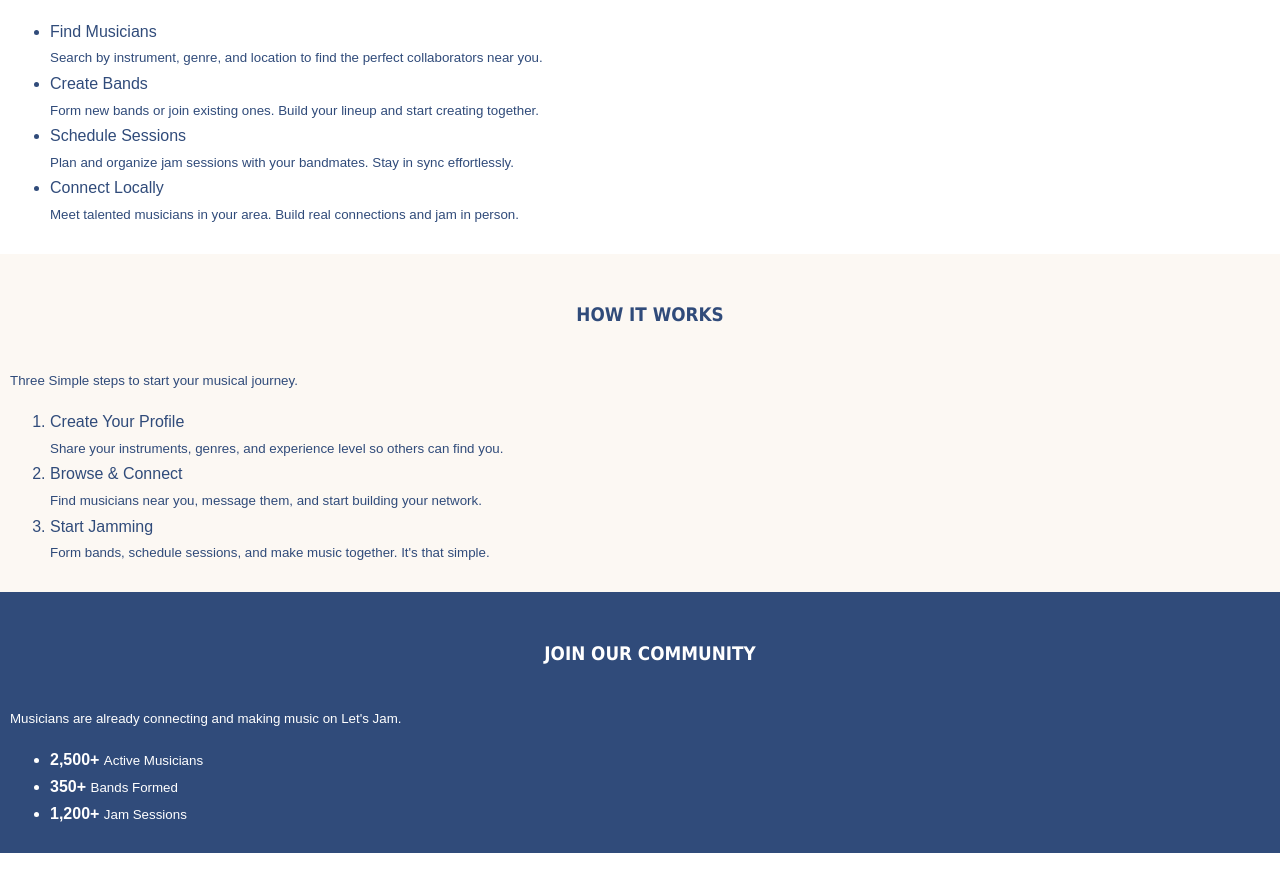
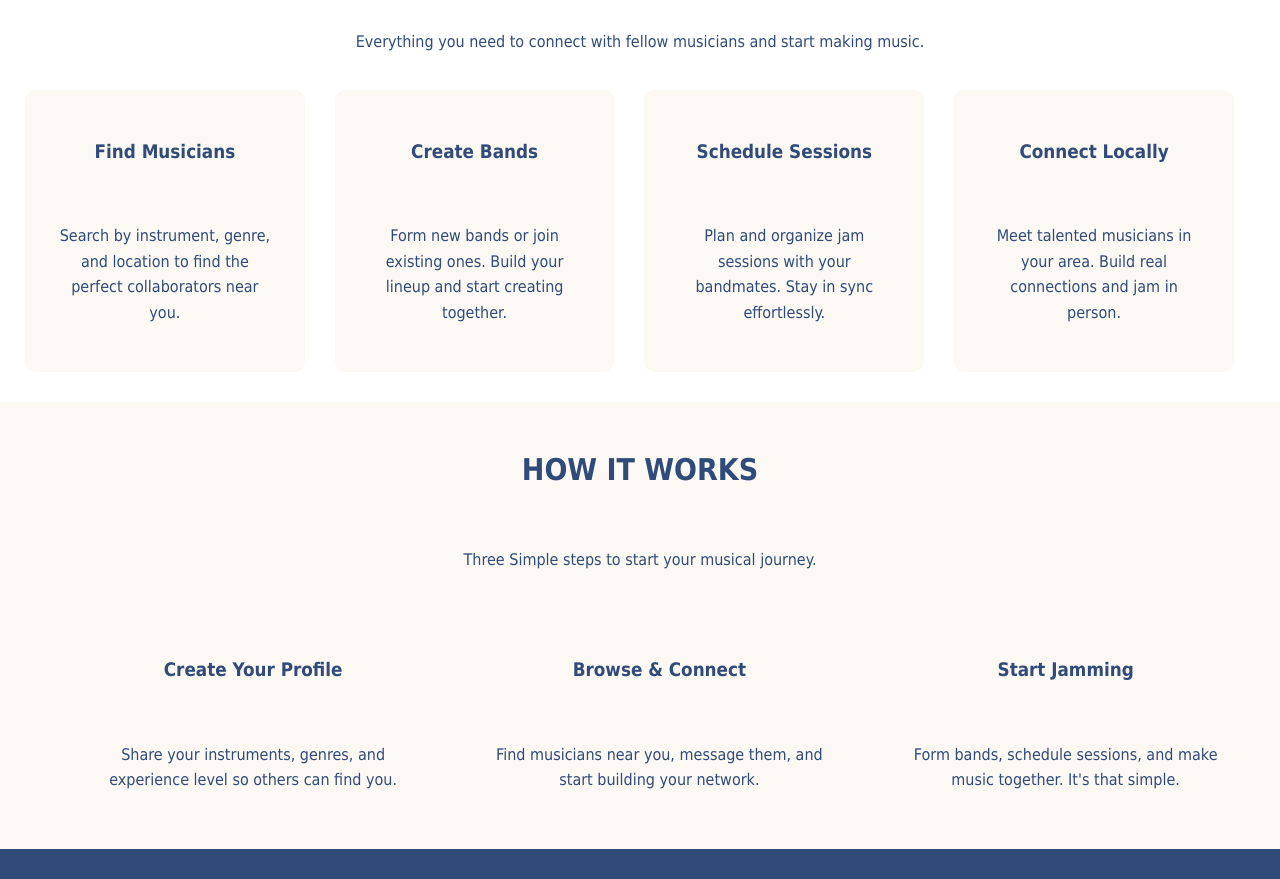
Before and after one commit to imhubgitting/html-lets-jam, a plain HTML site: page index.html in a window 1280 px wide. Shown: the part 534-1413 px from the top of the page. Drawn offline with Linux system fonts and the light colour scheme.

Commit message:
improved the css styling for index.html

```diff
--- a/css/style.css
+++ b/css/style.css
@@ -32,69 +32,98 @@ a {
 a:hover {
   color: #b34d12;
 }
-.text-area {
-  /*
-  border: 5px red solid;
 
-  border-width: 3px;
-  border-bottom-width: 10px;
-  */
+.features,
+.how-it-works,
+.join-our-community {
+  background-color: #ffffff;
+  color: #304b7a;
+  padding: 10px;
 
   width: 100%;
+  height: auto;
+  box-sizing: border-box;
+  overflow: hidden;
 }
 .features {
-  background-color: #ffffff;
-  color: #304b7a;
-  /*
-  border: 5px red solid;
-
-  border-width: 3px;
-  border-bottom-width: 10px;
-  */
-  padding: 10px;
-  width: 100%;
+  padding-top: 30px;
+  padding-bottom: 30px;
 }
-.features h3 {
+.features h2,
+.how-it-works h2,
+.join-our-community h2 {
+  font-family: "Tahoma";
+  text-align: center;
+  font-size: 30px;
+  padding: 20px;
+  border: 10px;
+}
+.features h3,
+.how-it-works h3,
+.join-our-community h3 {
   font-family: "Tahoma";
   text-align: center;
   padding: 20px;
   border: 10px;
 }
+.features p,
+.how-it-works p,
+.join-our-community p {
+  font-family: "Tahoma";
+  text-align: center;
+  display: block;
+  padding: 20px;
+}
+.features .block,
+.how-it-works .block,
+.join-our-community .block {
+  float: left;
+  width: 25%;
+  padding: 10px;
+  box-sizing: border-box;
+  list-style: none;
+}
+.features .block {
+  background-color: #fcf8f3;
+
+  margin-left: 15px;
+  margin-right: 15px;
+  width: 22.2%;
+  border-radius: 10px;
+}
 .how-it-works {
   background-color: #fcf8f3;
   color: #304b7a;
-  /*
-  border: 5px red solid;
-
-  border-width: 3px;
-  border-bottom-width: 10px;
-  */
-  padding: 10px;
-  width: 100%;
+}
+.how-it-works h2 {
+  font-family: "Tahoma";
 }
 .how-it-works h3 {
   font-family: "Tahoma";
-  text-align: center;
-  padding: 20px;
-  border: 10px;
 }
+
+.how-it-works small {
+  font-family: "Tahoma";
+}
+.how-it-works .block {
+  width: 33.3%;
+}
+
 .join-our-community {
   background-color: #304b7a;
   color: #ffffff;
-  /*
-  border: 5px red solid;
-
-  border-width: 3px;
-  border-bottom-width: 10px;
-  */
-  padding: 10px;
-  width: 100%;
 }
 .join-our-community h3 {
   font-family: "Tahoma";
-  text-align: center;
-  padding: 20px;
-  border: 10px;
+  color: #cb5615;
+  font-size: xx-large;
+  margin: 0;
+}
+.join-our-community p {
+  margin: 0;
+}
+.join-our-community .block {
+  width: 33.3%;
 }
 .ready-to-jam {
   background-color: #ffffff;
--- a/index.html
+++ b/index.html
@@ -30,83 +30,92 @@
           <a href="pages/signup.html"><h2>Sign Up</h2></a>
         </nav>
       </div>
-      <div class="text-area">
+
       <div class="features">
-          <h3>KEY FEATURES</h3>
-          <small
-            >Everything you need to connect with fellow musicians and start
-            making music.
-          </small>
-          <ul>
-            <li>Find Musicians</li>
-            <small>
+        <h2>KEY FEATURES</h2>
+        <p>
+          Everything you need to connect with fellow musicians and start making
+          music.
+        </p>
+
+        <div class="block">
+          <h3>Find Musicians</h3>
+          <p>
             Search by instrument, genre, and location to find the perfect
             collaborators near you.
-            </small>
-            <li>Create Bands</li>
-            <small>
+          </p>
+        </div>
+        <div class="block">
+          <h3>Create Bands</h3>
+          <p>
             Form new bands or join existing ones. Build your lineup and start
             creating together.
-            </small>
-            <li>Schedule Sessions</li>
-            <small>
+          </p>
+        </div>
+        <div class="block">
+          <h3>Schedule Sessions</h3>
+          <p>
             Plan and organize jam sessions with your bandmates. Stay in sync
             effortlessly.
-            </small>
-            <li>Connect Locally</li>
-            <small>
-              Meet talented musicians in your area. Build real connections and
-              jam in person.
-            </small>
-          </ul>
+          </p>
+        </div>
+        <div class="block">
+          <h3>Connect Locally</h3>
+          <p>
+            Meet talented musicians in your area. Build real connections and jam
+            in person.
+          </p>
         </div>
       </div>
-      <div class="text-area">
+
       <div class="how-it-works">
-          <h3>HOW IT WORKS</h3>
-          <small>Three Simple steps to start your musical journey. </small>
+        <h2>HOW IT WORKS</h2>
+        <p>Three Simple steps to start your musical journey.</p>
 
         <ol>
-            <li>Create Your Profile</li>
-            <small>
+          <li class="block">
+            <h3>Create Your Profile</h3>
+            <p>
               Share your instruments, genres, and experience level so others can
               find you.
-            </small>
-            <li>Browse & Connect</li>
-            <small>
+            </p>
+          </li>
+          <li class="block">
+            <h3>Browse & Connect</h3>
+            <p>
               Find musicians near you, message them, and start building your
               network.
-            </small>
-            <li>Start Jamming</li>
-            <small>
+            </p>
+          </li>
+          <li class="block">
+            <h3>Start Jamming</h3>
+            <p>
               Form bands, schedule sessions, and make music together. It's that
               simple.
-            </small>
+            </p>
+          </li>
         </ol>
       </div>
-      </div>
-      <div class="text-area">
+
       <div class="join-our-community">
-          <h3>JOIN OUR COMMUNITY</h3>
-          <small
-            >Musicians are already connecting and making music on Let's Jam.
-          </small>
+        <h2>JOIN OUR COMMUNITY</h2>
+        <p>Musicians are already connecting and making music on Let's Jam.</p>
         <ul>
-            <li>
-              <strong>2,500+</strong>
-              <small>Active Musicians</small>
+          <li class="block">
+            <h3>2,500+</h3>
+            <p>Active Musicians</p>
           </li>
-            <li>
-              <strong>350+</strong>
-              <small>Bands Formed</small>
+          <li class="block">
+            <h3>350+</h3>
+            <p>Bands Formed</p>
           </li>
-            <li>
-              <strong>1,200+</strong>
-              <small>Jam Sessions</small>
+          <li class="block">
+            <h3>1,200+</h3>
+            <p>Jam Sessions</p>
           </li>
         </ul>
       </div>
-      </div>
+
       <div class="text-area">
         <div class="ready-to-jam">
           <h3>READY TO JAM?</h3>
```
Lines whose indentation alone changed are shown as unchanged.
